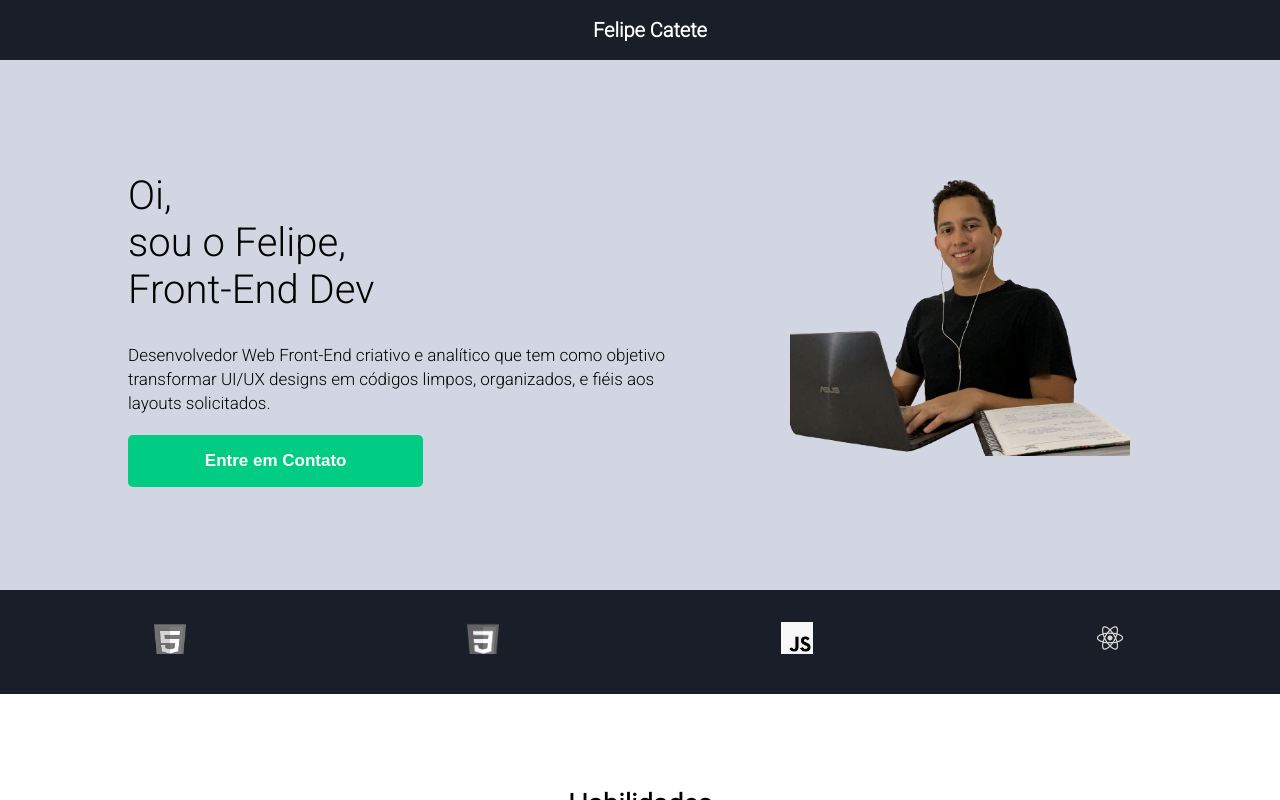
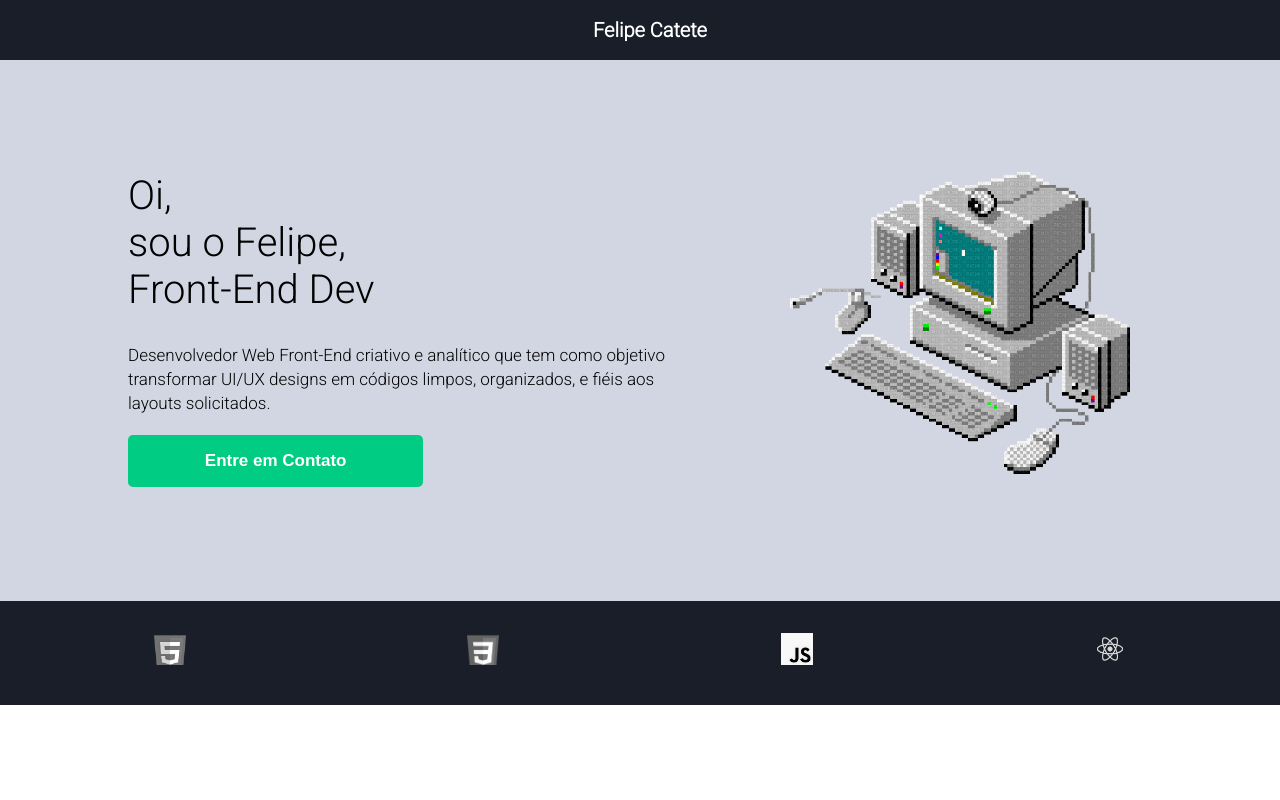
Before and after one commit to catetefelipe/ReactJS---felipecatete.com, a React (Create React App) app: page / in a window 1280 px wide. Built offline with nearby package versions, Linux system fonts and the light colour scheme.

Commit message:
Add files via upload

```diff
--- a/src/Pages/Home/index.js
+++ b/src/Pages/Home/index.js
@@ -9,7 +9,7 @@ import Symbols from "./Section-2/index";
 
 // IMAGENS
 // section 1
-import aboutme from "../../Images/Home/Section-1/aboutme.png";
+import computer from "../../Images/Home/Section-1/computer.gif";
 // section 4
 import github from "../../Images/Home/Section-4/github.png";
 // section 5
@@ -27,7 +27,7 @@ function Home() {
             <header className="home_section1">
                 <div className="home_section1_main_div">
                     <div className="home_section1_image_div">
-                        <img src={aboutme} />
+                        <img src={computer} />
                     </div>
 
                     <div className="home_text_div">
```
Also changed, not shown: src/Images/Home/Section-1/aboutme.png (deleted), src/Images/Home/Section-1/computer.gif (added).
